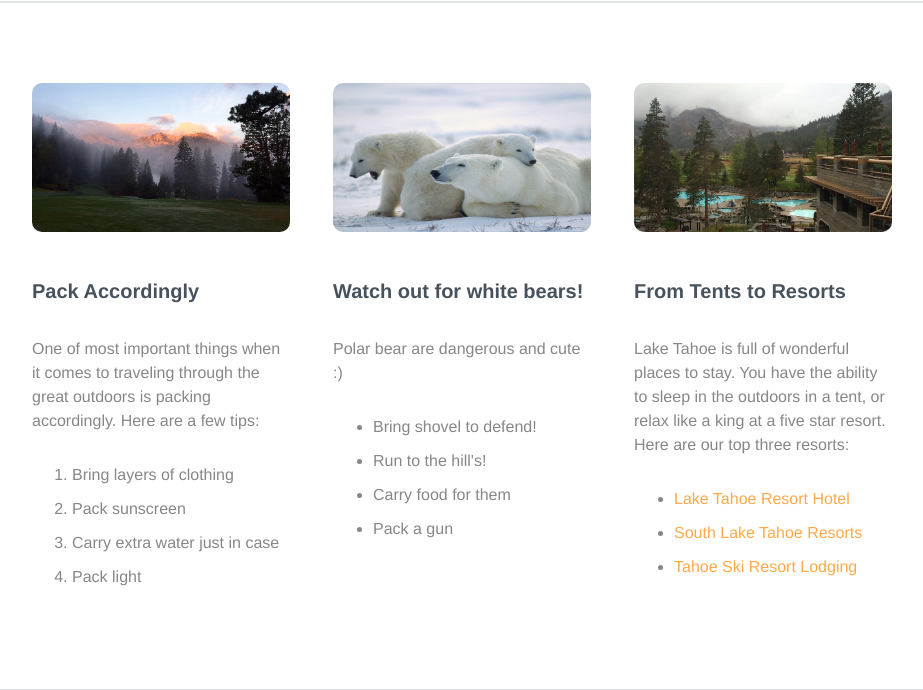
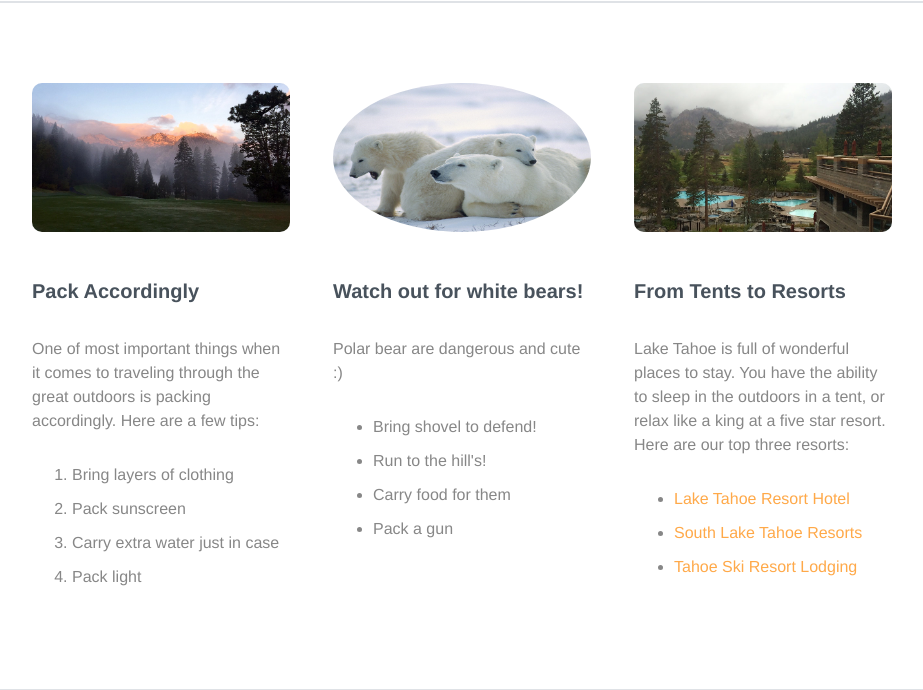
Before and after one commit to zaraki12345/zaraki12345.github.io, a PHP site: page /Projekt2/bears.html in a window 1280 px wide. Shown: the part 849-1539 px from the top of the page, without its empty margins (178-1101 px from the left). Run offline with PHP 8.4, Linux system fonts and the light colour scheme.

Commit message:
poprawka obrazka

```diff
--- a/Projekt2/style/style.css
+++ b/Projekt2/style/style.css
@@ -195,7 +195,9 @@ a:active {
     width: 50px;
     margin-top: 150px;
 }
-
+.whitebear img{
+    border-radius: 50%;
+}
 /* Floated Columns ------------------ */
 .resorts-main,
 .tips-main{
```
